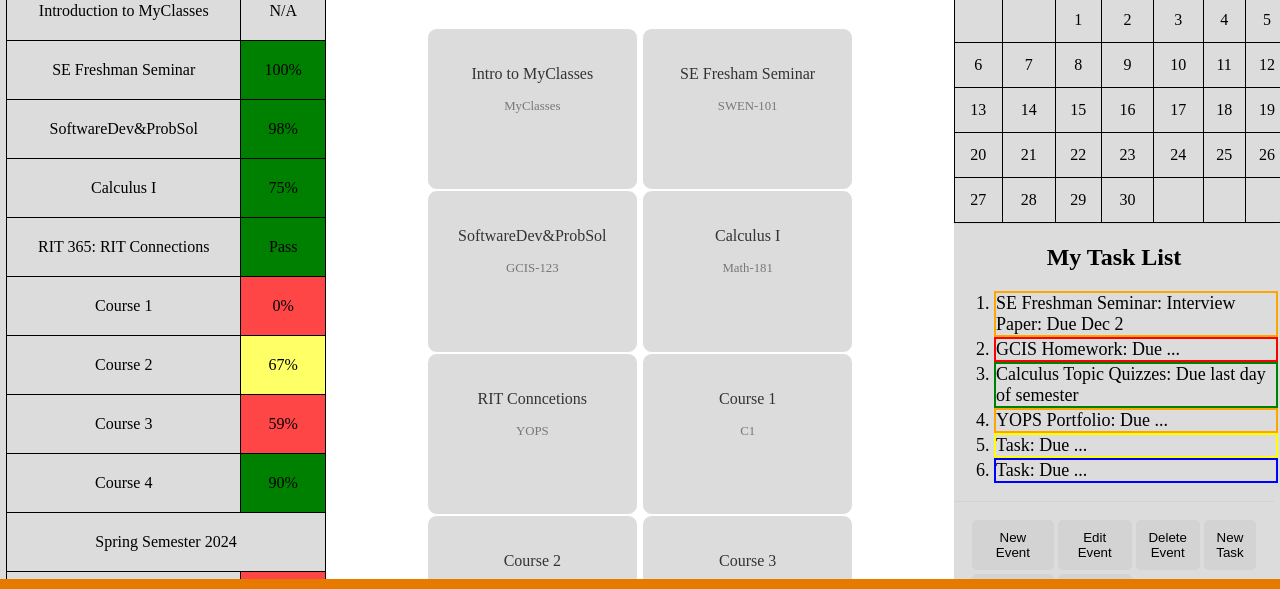
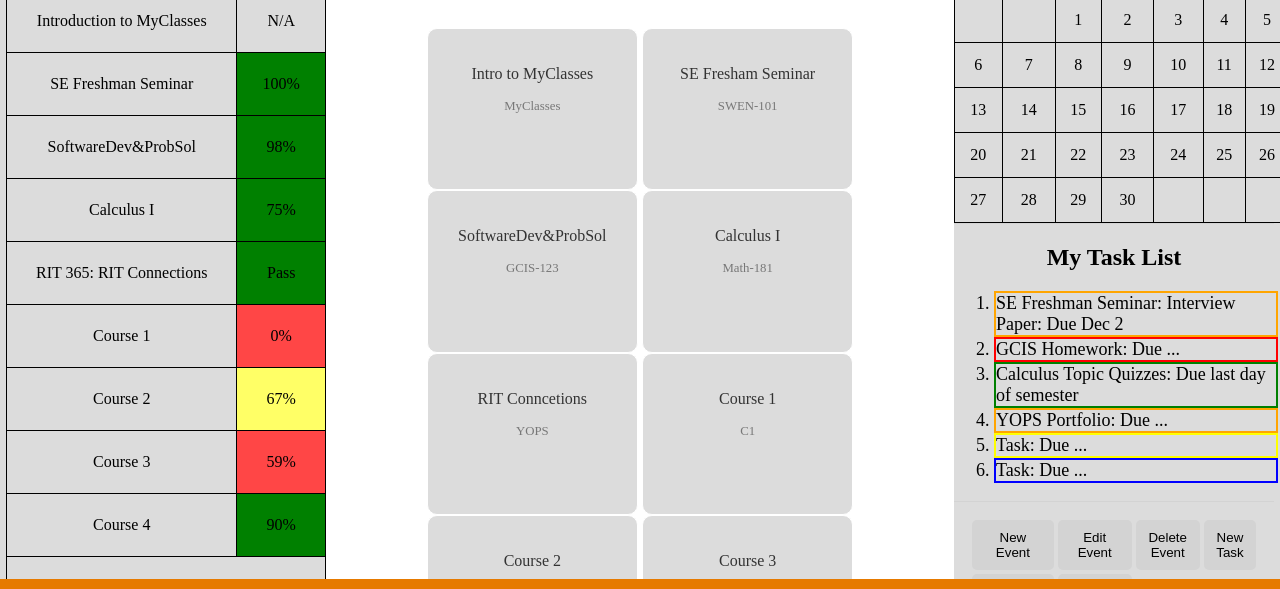
Before and after one commit to qag4991/qag4991.github.io, a plain HTML site: page index.html in a window 1280 px wide. Shown: the part 211-800 px from the top of the page. Drawn offline with Linux system fonts and the light colour scheme.

Commit message:
added a bug fix for index.html

```diff
--- a/index.html
+++ b/index.html
@@ -71,13 +71,13 @@
         }
         table.grades,th.grades_class,th.grades_grade,td.grades_class,td.grades_grade{
             text-align: center;
-            border: 1px solid black; /*will remove color later*/
+            border: 1px solid black;
             border-collapse: collapse;
             height: 100%;
         }
 
         th.grades_grade,td.grades_grade,td.sem_sep{
-            padding: 20px;
+            padding: 22px;
             width: 14%;
 
         }
```
